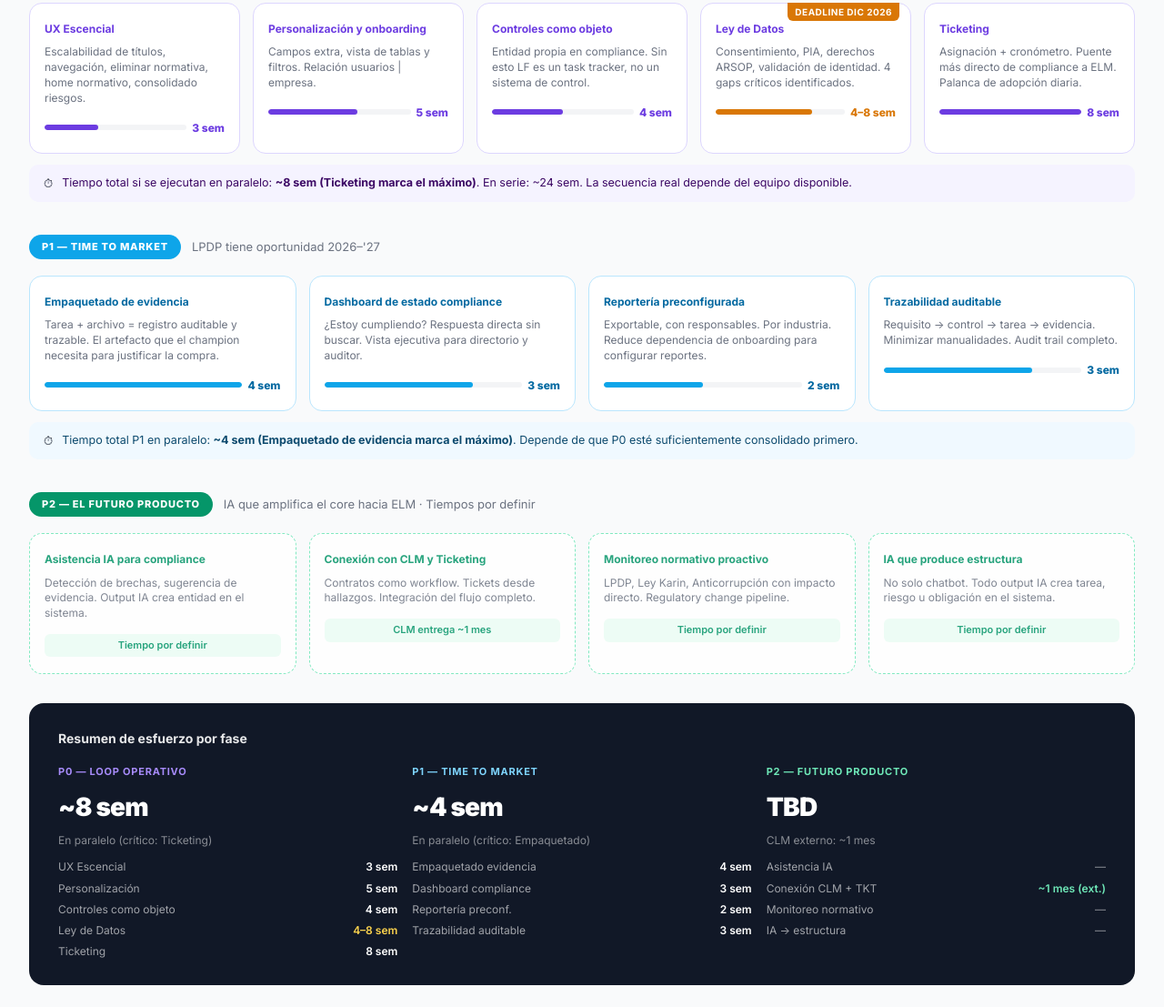
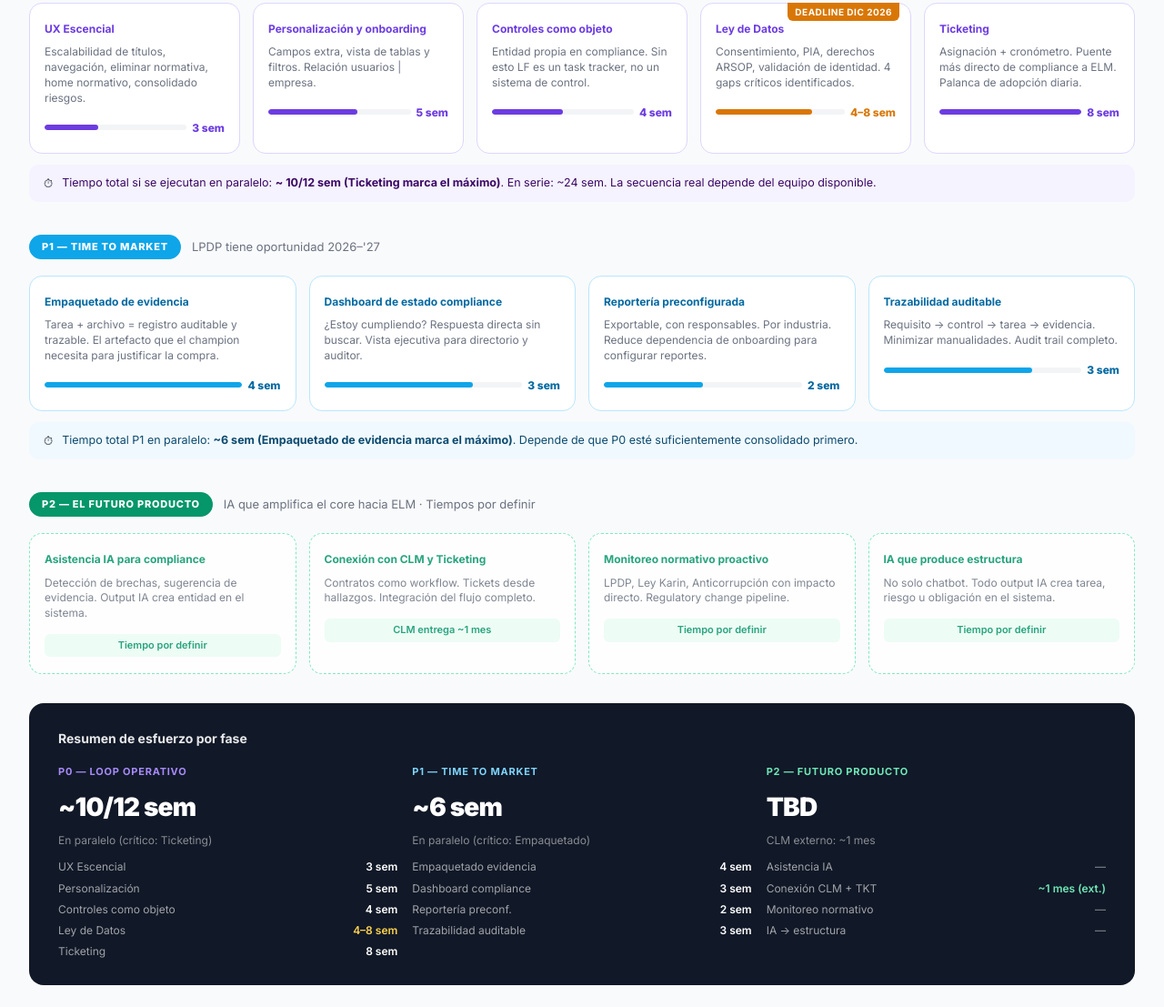
Before and after one commit to rwhittlez/elm-plan, a plain HTML site: page index.html in a window 1280 px wide. Shown: the part 4212-5319 px from the top of the page at 91% size. Drawn offline with nearby package versions, Linux system fonts and the light colour scheme.

Commit message:
Update index.html

```diff
--- a/index.html
+++ b/index.html
@@ -1064,7 +1064,7 @@
       </div>
       <div style="margin-top:12px; background:var(--purple-bg); border-radius:10px; padding:10px 16px; display:flex; gap:10px; align-items:center;">
         <span style="font-size:13px;">⏱</span>
-        <span style="font-size:12.5px; color:var(--purple-dark);">Tiempo total si se ejecutan en paralelo: <strong>~8 sem (Ticketing marca el máximo)</strong>. En serie: ~24 sem. La secuencia real depende del equipo disponible.</span>
+        <span style="font-size:12.5px; color:var(--purple-dark);">Tiempo total si se ejecutan en paralelo: <strong>~ 10/12 sem (Ticketing marca el máximo)</strong>. En serie: ~24 sem. La secuencia real depende del equipo disponible.</span>
       </div>
     </div>
 
@@ -1123,7 +1123,7 @@
       </div>
       <div style="margin-top:12px; background:#F0F9FF; border-radius:10px; padding:10px 16px; display:flex; gap:10px; align-items:center;">
         <span style="font-size:13px;">⏱</span>
-        <span style="font-size:12.5px; color:#0C4A6E;">Tiempo total P1 en paralelo: <strong>~4 sem (Empaquetado de evidencia marca el máximo)</strong>. Depende de que P0 esté suficientemente consolidado primero.</span>
+        <span style="font-size:12.5px; color:#0C4A6E;">Tiempo total P1 en paralelo: <strong>~6 sem (Empaquetado de evidencia marca el máximo)</strong>. Depende de que P0 esté suficientemente consolidado primero.</span>
       </div>
     </div>
 
@@ -1168,7 +1168,7 @@
       <div style="display:grid; grid-template-columns:repeat(3,1fr); gap:16px;">
         <div>
           <div style="font-size:11px; font-weight:700; text-transform:uppercase; letter-spacing:.07em; color:#A78BFA; margin-bottom:8px;">P0 — Loop operativo</div>
-          <div style="font-size:28px; font-weight:900; letter-spacing:-.03em; margin-bottom:4px;">~8 sem</div>
+          <div style="font-size:28px; font-weight:900; letter-spacing:-.03em; margin-bottom:4px;">~10/12 sem</div>
           <div style="font-size:12px; opacity:.5;">En paralelo (crítico: Ticketing)</div>
           <div style="margin-top:10px; display:flex; flex-direction:column; gap:4px;">
             <div style="display:flex; justify-content:space-between; font-size:12px;"><span style="opacity:.6;">UX Escencial</span><span style="font-weight:600;">3 sem</span></div>
@@ -1180,7 +1180,7 @@
         </div>
         <div>
           <div style="font-size:11px; font-weight:700; text-transform:uppercase; letter-spacing:.07em; color:#7DD3FC; margin-bottom:8px;">P1 — Time to market</div>
-          <div style="font-size:28px; font-weight:900; letter-spacing:-.03em; margin-bottom:4px;">~4 sem</div>
+          <div style="font-size:28px; font-weight:900; letter-spacing:-.03em; margin-bottom:4px;">~6 sem</div>
           <div style="font-size:12px; opacity:.5;">En paralelo (crítico: Empaquetado)</div>
           <div style="margin-top:10px; display:flex; flex-direction:column; gap:4px;">
             <div style="display:flex; justify-content:space-between; font-size:12px;"><span style="opacity:.6;">Empaquetado evidencia</span><span style="font-weight:600;">4 sem</span></div>
```
